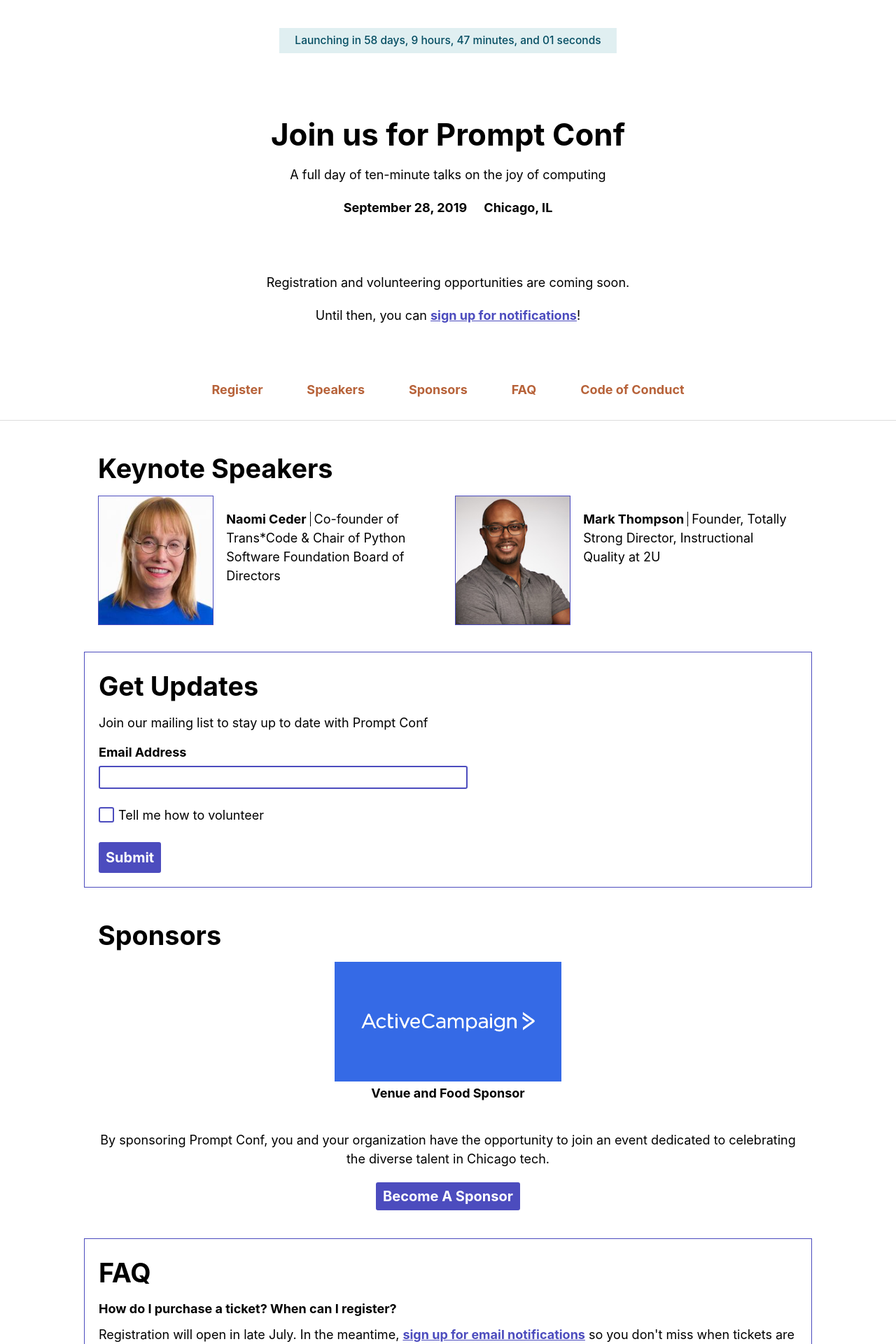
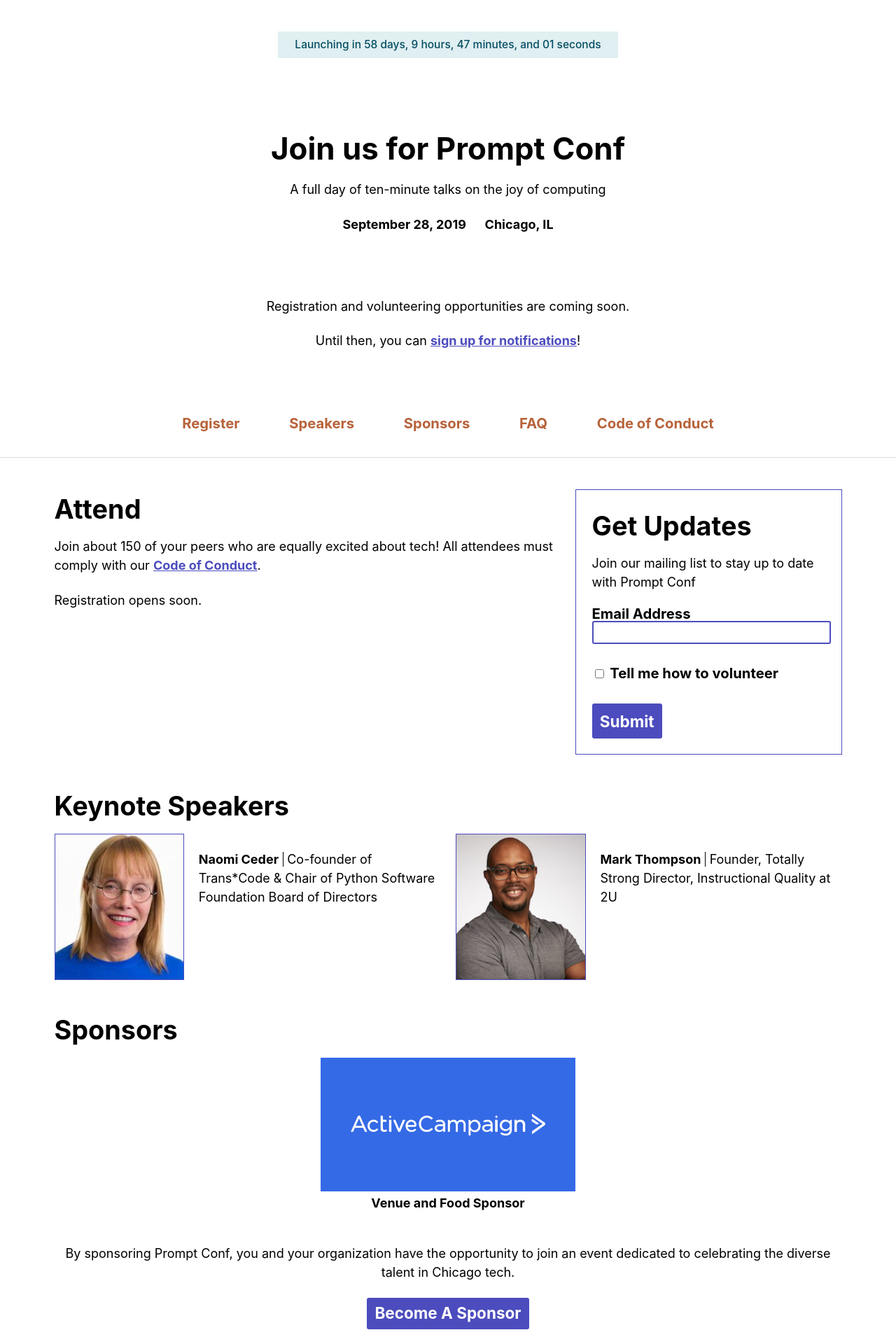
Before and after one commit to promptconf/promptconf.github.io, a Jekyll site: the page built from index.html, in a window 1280 px wide. Shown: the top 1920 px of the page at 70% size. Built offline with Jekyll 4.4.1, drawn with Linux system fonts in a browser that asks for light colours; nearby versions of some CDN libraries; some web fonts are replaced; comment, search, counter and statistics services are not loaded.

Commit message:
add attend section

```diff
--- /dev/null
+++ b/_includes/home/attend.html
@@ -0,0 +1,9 @@
+<div>
+    <h2>Attend</h2>
+    <p>Join about 150 of your peers who are equally excited about tech! All attendees must comply with our <a href={{ site.baseurl }}{{ '/conduct/' }}>Code of Conduct</a>.</p>
+    <p>Registration opens soon.</>
+</div>
+
+<div class='attend__email' id="email">
+    {% include home/email.html %}
+</div>
--- a/_includes/home/email.html
+++ b/_includes/home/email.html
@@ -1,5 +1,5 @@
 <!-- Begin Mailchimp Signup Form -->
-<div id="mc_embed_signup">
+<div class='email-newsletter' id="mc_embed_signup">
     <form action="https://promptconf.us20.list-manage.com/subscribe/post?u=f6066ebcf9d714b547ba07b8e&amp;id=e0e2d123bb"
         method="post" id="mc-embedded-subscribe-form" name="mc-embedded-subscribe-form" class="validate" target="_blank"
         novalidate>
@@ -8,7 +8,7 @@
             <p>Join our mailing list to stay up to date with Prompt Conf</p>
             <div class="mc-field-group home__email__address-wrap">
                 <label for="mce-EMAIL">Email Address </label>
-                <input type="email" value="" name="EMAIL" class="required email home__email__address__textbox" id="mce-EMAIL">
+                <input type="email" value="" name="EMAIL" class="required email email-newsletter__address__textbox" id="mce-EMAIL">
             </div>
             <div class="mc-field-group input-group">
                 <ul>
@@ -25,7 +25,7 @@
             <!-- real people should not fill this in and expect good things - do not remove this or risk form bot signups-->
             <div style="position: absolute; left: -5000px;" aria-hidden="true"><input type="text"
                     name="b_f6066ebcf9d714b547ba07b8e_e0e2d123bb" tabindex="-1" value=""></div>
-            <div class="clear home__email__submit-wrap"><input type="submit" value="Submit" name="subscribe" id="mc-embedded-subscribe"
+            <div class="clear email-newsletter__submit-wrap"><input type="submit" value="Submit" name="subscribe" id="mc-embedded-subscribe"
                     class="button"></div>
         </div>
     </form>
--- a/assets/_sass/main.scss
+++ b/assets/_sass/main.scss
@@ -3,6 +3,7 @@
 // -----------
 html, body {
     height: 100%;
+    font-size: 112.5%;
 }
 
 body {
@@ -11,7 +12,6 @@
     grid-template-columns: [page-start] minmax($space-standard, auto) [content-start] minmax(auto, 65rem) [content-end] minmax($space-standard, auto) [page-end];
     grid-template-rows: max-content auto max-content;
     font-family: $font-family;
-    font-size: 18px;
 }
 
 header,
@@ -70,41 +70,41 @@
 }
 
 h1 {
-    font-size: 1em * $typescale * $typescale * $typescale * $typescale * $typescale * $typescale;
+    font-size: 1rem * $typescale * $typescale * $typescale * $typescale * $typescale * $typescale;
     font-weight: $font-weight-bold;
 }
 
 h2 {
-    font-size: 1em * $typescale * $typescale * $typescale * $typescale * $typescale;
+    font-size: 1rem * $typescale * $typescale * $typescale * $typescale * $typescale;
     font-weight: $font-weight-bold;
 }
 
 h3 {
-    font-size: 1em * $typescale * $typescale * $typescale * $typescale;
+    font-size: 1rem * $typescale * $typescale * $typescale * $typescale;
     font-weight: $font-weight-bold;
 }
 
 h4 {
-    font-size: 1em * $typescale * $typescale * $typescale;
+    font-size: 1rem * $typescale * $typescale * $typescale;
     font-weight: $font-weight-bold;
 }
 
 h5 {
-    font-size: 1em * $typescale * $typescale;
+    font-size: 1rem * $typescale * $typescale;
     font-weight: 900;
 }
 
 h6 {
-    font-size: 1em * $typescale;
+    font-size: 1rem * $typescale;
     font-weight: 900;
 }
 
 p {
-    font-size: 1em;
+    font-size: 1rem;
     margin-bottom: $space-standard;
 }
 
-$font-size-small: 1em / $typescale;
+$font-size-small: 1rem / $typescale;
 
 p:last-child {
     margin-bottom: 0;
@@ -205,13 +205,21 @@
     text-decoration: underline;
 }
 
-.home__email,
+.home__attend {
+    display: flex;
+}
+
+.email-headline {
+    font-size: 1rem;
+}
+
+.email-newsletter,
 .home__faq {
     border: $border-standard;
     padding: $space-standard;
 }
 
-.home__email p {
+.email-newsletter p {
     margin-bottom: $space-standard;
 }
 
@@ -219,7 +227,7 @@
     margin-bottom: $space-standard;
 }
 
-.home__email__address-wrap {
+.email-newsletter__address-wrap {
     display: flex;
     flex-direction: column;
 
@@ -228,16 +236,16 @@
     }
 }
 
-.home__email__address__textbox {
+.email-newsletter__address__textbox {
     @include textbox;
 }
 
-.home__email li {
+.email-newsletter li {
     list-style-type: none;
     margin-left: 0;
 }
 
-.home__email__checkbox-wrap {
+.email-newsletter__checkbox-wrap {
     @include checkbox-wrap;
 
     label {
@@ -245,7 +253,7 @@
     }
 }
 
-.home__email__submit-wrap {
+.email-newsletter__submit-wrap {
     @media screen and (max-width: 27em) {
         text-align: center;
     }
--- a/index.html
+++ b/index.html
@@ -2,8 +2,8 @@
 
 ---
 
+<section class='section--home home__attend' id='attend'>{% include home/attend.html %}</section>
 <section class='section--home' id='speakers'>{% include home/speakers.html %}</section>
-<section class='section--home home__email' id='email'>{% include home/email.html %}</section>
 <section class='section--home' id='sponsors'>{% include home/sponsors.html %}</section>
 <section class='section--home home__faq' id='faq'>{% include home/faq.html %}</section>
 <section class='section--home' id='about'>{% include home/about.html %}</section>
```
